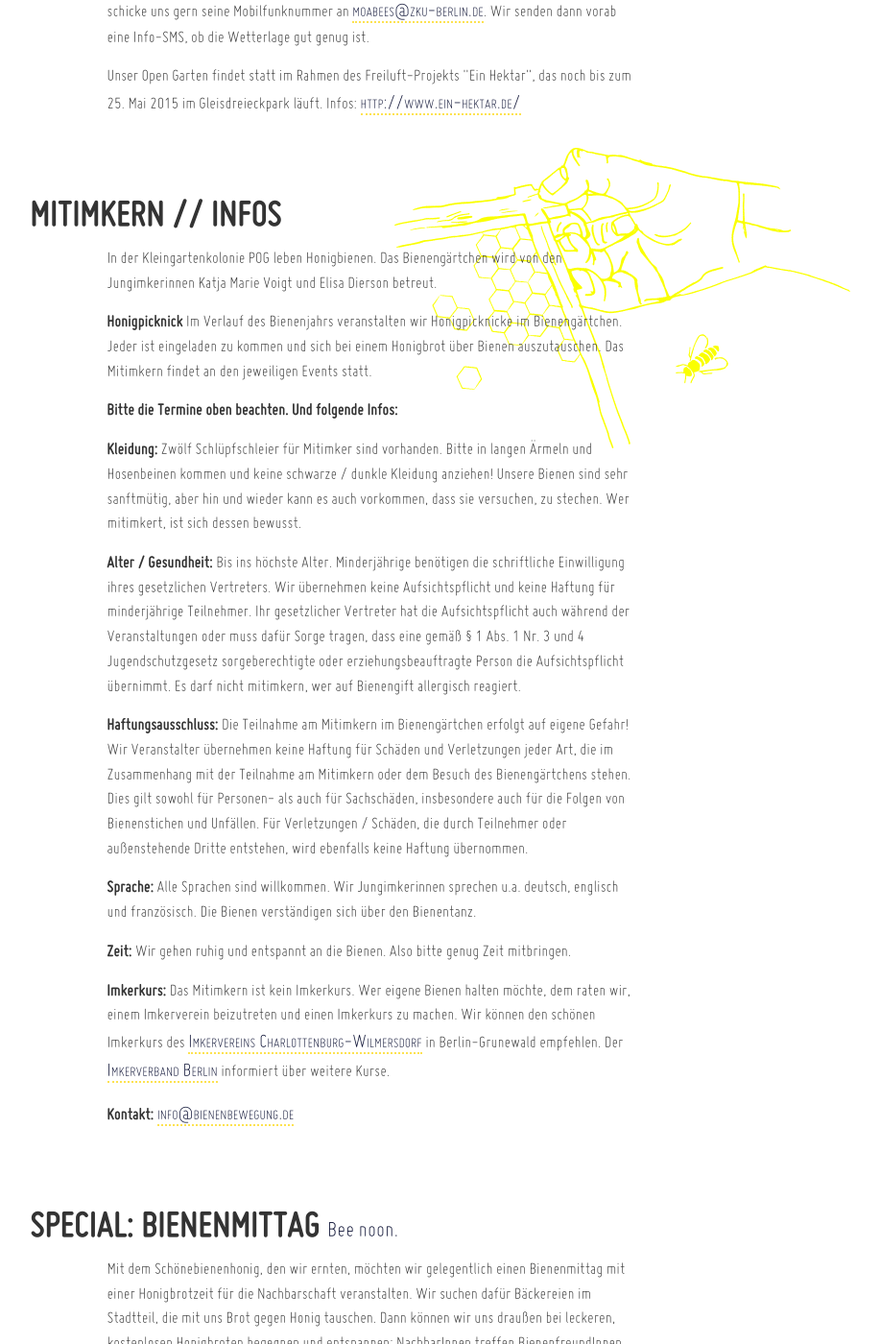
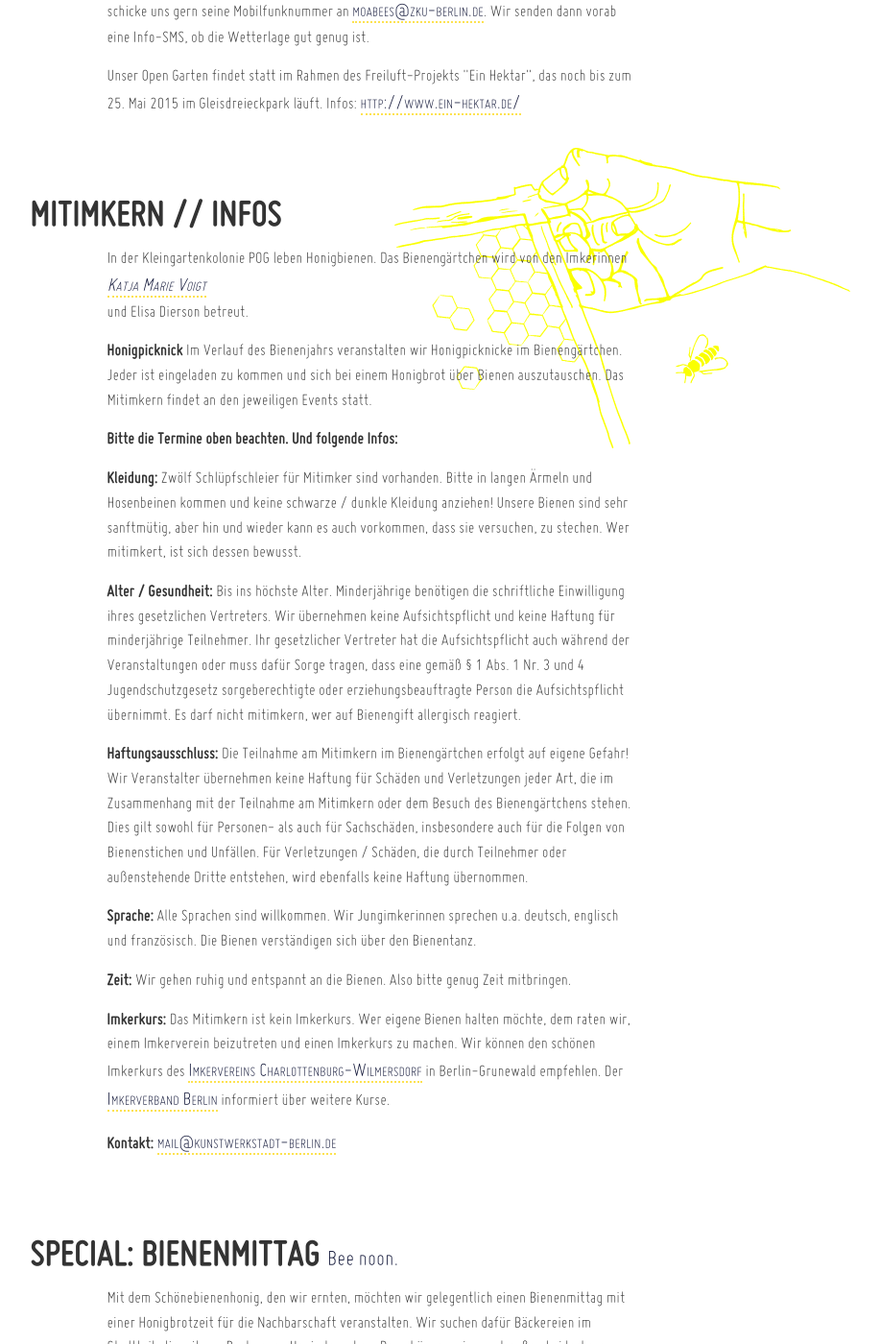
Before and after one commit to dieda/schoeneberg.berlin-bienenstadt.de, a Jekyll site: the page built from index.html, in a window 1280 px wide and 1400 px high, scrolled down 1054 px. Shown: the whole window at 96% size, without its empty margins (251-1168 px from the left). Built offline with Jekyll 4.4.1, drawn with Linux system fonts in a browser that asks for light colours.

Commit message:
links webseite katja und mailadresse geändert

```diff
--- a/index.html
+++ b/index.html
@@ -78,7 +78,7 @@ Unser Open Garten findet statt im Rahmen des Freiluft-Projekts "Ein Hektar", das
   <div class="hand"></div>
 </h2>
 <p>
-  In der Kleingartenkolonie POG leben Honigbienen. Das Bienengärtchen wird von den Jungimkerinnen Katja Marie Voigt und Elisa Dierson betreut.
+  In der Kleingartenkolonie POG leben Honigbienen. Das Bienengärtchen wird von den Imkerinnen <a href="http://www.katjamarievoigt.com" target="_blank"<p><i>Katja Marie Voigt</i></a></br> und Elisa Dierson betreut.
 </p>
 <p>
   <strong>Honigpicknick</strong> Im Verlauf des Bienenjahrs veranstalten wir Honigpicknicke im Bienengärtchen. Jeder ist eingeladen zu kommen und sich bei einem Honigbrot über Bienen auszutauschen. Das Mitimkern findet an den jeweiligen Events statt.
@@ -117,7 +117,7 @@ Unser Open Garten findet statt im Rahmen des Freiluft-Projekts "Ein Hektar", das
 </p>
 <p>
   <strong>Kontakt:</strong>
-  <a href="mailto:info@bienenbewegung.de">info@bienenbewegung.de</a>
+  <a href="mailto:mail@kunstwerkstadt-berlin.de">mail@kunstwerkstadt-berlin.de</a>
 </p>
 
 
```
